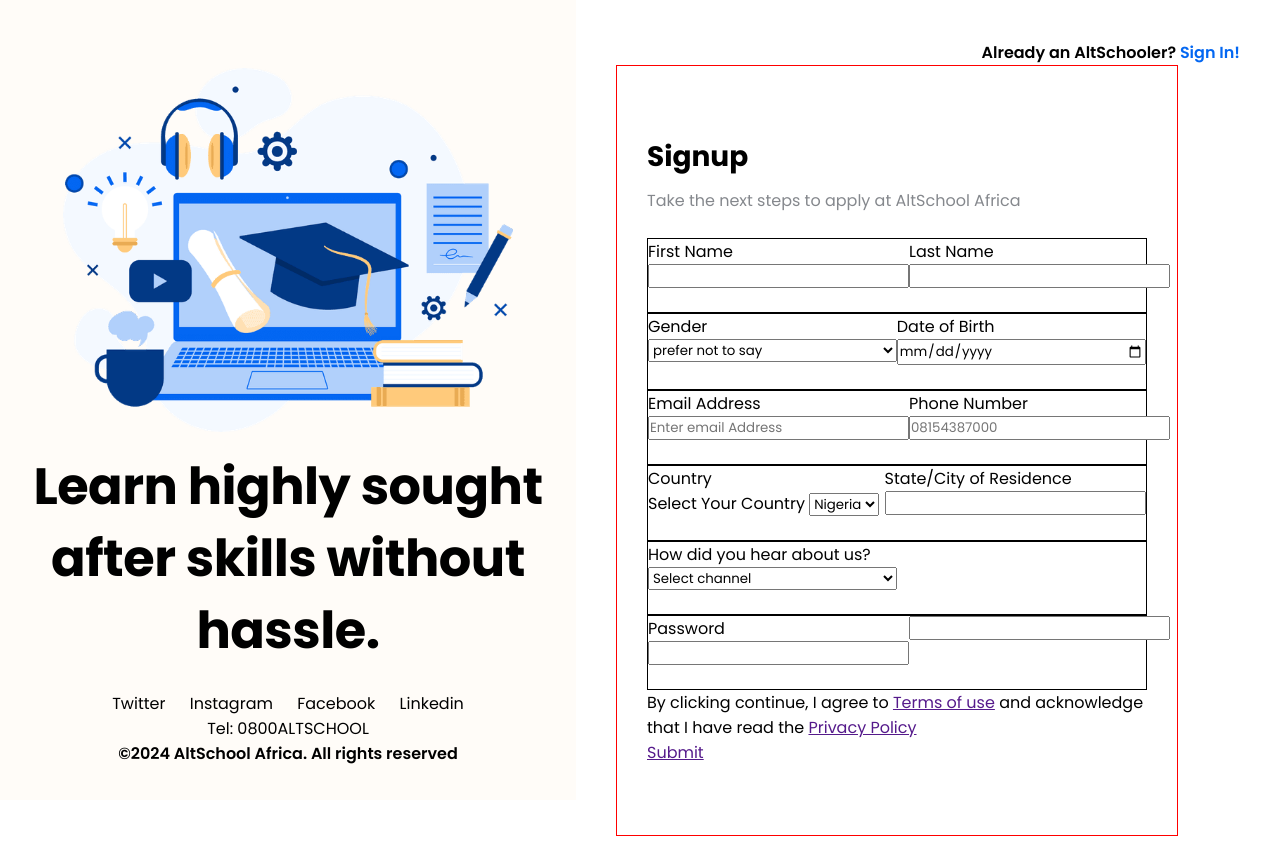
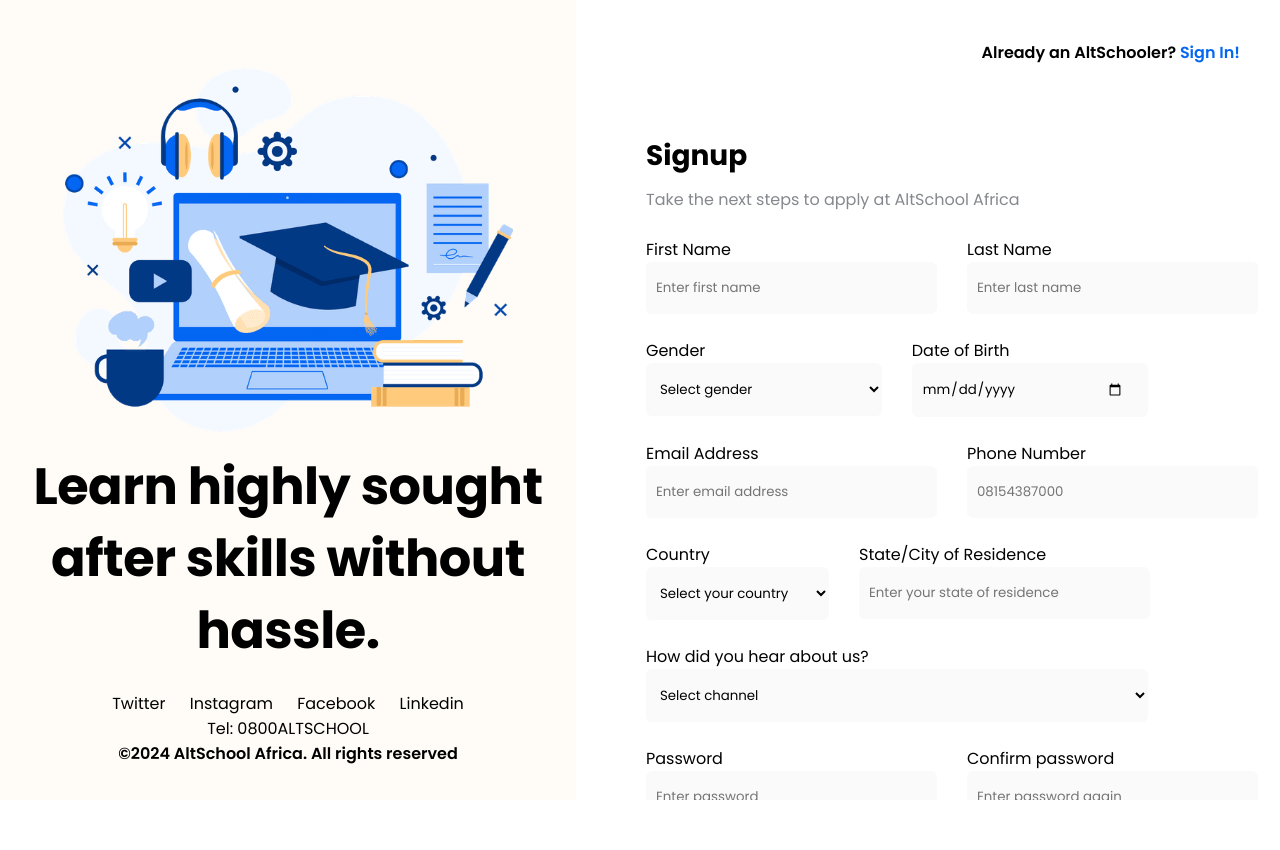
Before and after one commit to Davidi-Oba/Alt-School-Assignmennt, a plain HTML site: page form.html in a window 1280 px wide. After the commit the page ends 800 px from the top, so only its background shows below. Drawn offline with Linux system fonts and the light colour scheme.

Commit message:
Alt School Assignment

```diff
--- a/form.html
+++ b/form.html
@@ -79,20 +79,32 @@
             <div class="input-form">
               <div class="elements">
                 <label for="firstName">First Name</label>
-                <input type="text" id="firstName" />
+                <input
+                  class="input1"
+                  type="text"
+                  id="firstName"
+                  placeholder="Enter first name"
+                />
               </div>
 
               <div class="elements">
                 <label for="lastName">Last Name</label>
-                <input type="text" id="lastName" />
+                <input
+                  class="input1"
+                  type="text"
+                  id="lastName"
+                  placeholder="Enter last name"
+                />
               </div>
             </div>
 
             <div class="input-form">
               <div class="elements">
                 <label for="Gender">Gender</label>
-                <select name="gender" required>
-                  <option value="none" hidden>prefer not to say</option>
+                <select class="input1" name="gender" required>
+                  <option class="hidden" value="none" hidden>
+                    Select gender
+                  </option>
                   <option value="male">male</option>
                   <option value="female">female</option>
                 </select>
@@ -100,19 +112,28 @@
 
               <div class="elements">
                 <label for="dateOfBirth">Date of Birth</label>
-                <input type="date" id="dateOfBirth" />
+                <input class="input1" type="date" id="dateOfBirth" />
               </div>
             </div>
 
             <div class="input-form">
               <div class="elements">
                 <label for="email">Email Address</label>
-                <input type="email" placeholder="Enter email Address" />
+                <input
+                  class="input1"
+                  type="email"
+                  placeholder="Enter email address"
+                />
               </div>
 
               <div class="elements">
                 <label for="phoneNumber">Phone Number</label>
-                <input type="tel" id="phoneNumber" placeholder="08154387000" />
+                <input
+                  class="input1"
+                  type="tel"
+                  id="phoneNumber"
+                  placeholder="08154387000"
+                />
               </div>
             </div>
 
@@ -120,29 +141,33 @@
               <div class="elements">
                 <label for="Country">Country</label>
 
-                <label for="country"
-                  >Select Your Country
-                  <select name="country">
-                    <option value="">Nigeria</option>
-                    <option value="">USA</option>
-                    <option value="">Spain</option>
-                  </select>
-                </label>
+                <select name="country" class="input1">
+                  <option value="" hidden>Select your country</option>
+                  <option value="Ngr">Nigeria</option>
+                  <option value="usa">USA</option>
+                  <option value="esp">Spain</option>
+                </select>
               </div>
 
               <div class="elements">
                 <label for="state">State/City of Residence</label>
-                <input type="text" id="state" />
+                <input
+                  class="input1"
+                  type="text"
+                  id="state"
+                  placeholder="Enter your state of residence"
+                />
               </div>
             </div>
 
-            <div class="input-form">
+            <div>
               <div class="elements">
                 <label for="channel">How did you hear about us?</label>
 
-                <select name="channel">
-                  <option value="">Select channel</option>
+                <select name="channel" class="input1">
+                  <option value="" hidden>Select channel</option>
                   <option value="">Twitter</option>
+                  <option value="">Facebook</option>
                   <option value="">Instagram</option>
                 </select>
               </div>
@@ -151,24 +176,36 @@
             <div class="input-form">
               <div class="elements">
                 <label for="password">Password</label>
-                <input type="password" name="" id="" />
+                <input
+                  class="input1"
+                  type="password"
+                  name=""
+                  id=""
+                  placeholder="Enter password"
+                />
               </div>
 
               <div class="elements">
-                <label for="Confirm"></label>
-                <input type="password" />
+                <label for="Confirm">Confirm password</label>
+                <input
+                  class="input1"
+                  type="password"
+                  placeholder="Enter password again"
+                />
               </div>
             </div>
 
+            <br />
+
             <div>
-              <p>
+              <p class="link">
                 By clicking continue, I agree to <a href="">Terms of use</a> and
                 acknowledge that I have read the <a href="">Privacy Policy</a>
               </p>
             </div>
 
-            <div>
-              <a href="">Submit</a>
+            <div class="submit-ctn">
+              <input type="submit">
             </div>
           </form>
         </div>
--- a/main.css
+++ b/main.css
@@ -1,4 +1,4 @@
-@import url('https://fonts.googleapis.com/css2?family=Poppins:ital,wght@0,100;0,200;0,300;0,400;0,500;0,600;0,700;0,800;0,900;1,100;1,200;1,300;1,400;1,500;1,600;1,700;1,800;1,900&display=swap');
+@import url("https://fonts.googleapis.com/css2?family=Poppins:ital,wght@0,100;0,200;0,300;0,400;0,500;0,600;0,700;0,800;0,900;1,100;1,200;1,300;1,400;1,500;1,600;1,700;1,800;1,900&display=swap");
 
 * {
   margin: 0;
@@ -8,7 +8,10 @@
   scroll-behavior: smooth;
 }
 
-.table, th, tr, td {
+.table,
+th,
+tr,
+td {
   border: 1px solid black;
   border-collapse: collapse;
   padding: 10px;
@@ -72,6 +75,8 @@ td {
 
 .form-main-ctn {
   display: flex;
+  height: 100vh;
+  overflow: hidden;
 }
 
 .learn-ctn {
@@ -81,6 +86,7 @@ td {
   display: flex;
   flex-direction: column;
   align-items: center;
+  overflow: hidden;
 }
 
 .learn-img {
@@ -97,7 +103,7 @@ td {
 .learn-text-ctn {
   font-size: 51px;
   line-height: 72px;
-    letter-spacing: -.51px;
+  letter-spacing: -0.51px;
   font-weight: 700;
   text-align: center;
   padding: 0px 20px;
@@ -127,7 +133,9 @@ td {
   width: 100%;
   padding: 40px;
   border-radius: 4px;
-    min-height: 90vh;
+  overflow-y: auto;
+  /* min-height: 90vh; */
+  /* height: 100vh; */
 }
 
 .signin {
@@ -141,7 +149,7 @@ td {
 }
 
 .form-ctn {
-    border: 1px solid red;
+  /* border: 1px solid red; */
   padding: 70px 30px;
   width: 90%;
 }
@@ -149,7 +157,7 @@ td {
 .signup-text-ctn {
   /* border: 1px solid black; */
   margin-bottom: 25px;
-    color: #85888D;
+  color: #85888d;
 }
 
 .signup-text {
@@ -160,9 +168,10 @@ td {
 }
 
 .input-form {
-    border: 1px solid black;
+  /* border: 1px solid black; */
   display: grid;
   grid-template-columns: repeat(2, 1fr);
+  gap: 30px;
 }
 
 .elements {
@@ -171,7 +180,37 @@ td {
   margin-bottom: 24px;
 }
 
+.link a {
+  text-decoration: none;
+  color: rgb(32, 84, 210);
+}
+
+.input1 {
+  padding: 16px 24px 16px 10px;
+  border-radius: 6px;
+  outline: none;
+  border: none;
+  text-overflow: ellipsis;
+  background: rgb(250, 250, 250);
+}
+
+.submit-ctn {
+  /* border: 1px solid black; */
+  text-align: center;
+  margin-top: 20px;
+  /* display: flex; */
+}
+
+input[type=submit] {
+  /* border: 1px solid black; */
+  width: 100%;
+  padding: 16px 0px;
+  background: rgb(106, 111, 245);
+  border-radius: 6px;
+  border: none;
+  outline: none;
+  color: rgb(255, 255, 255);
+}
 
 @media screen and (max-width: 768px) {
-
 }
```
Lines whose indentation alone changed are shown as unchanged.
